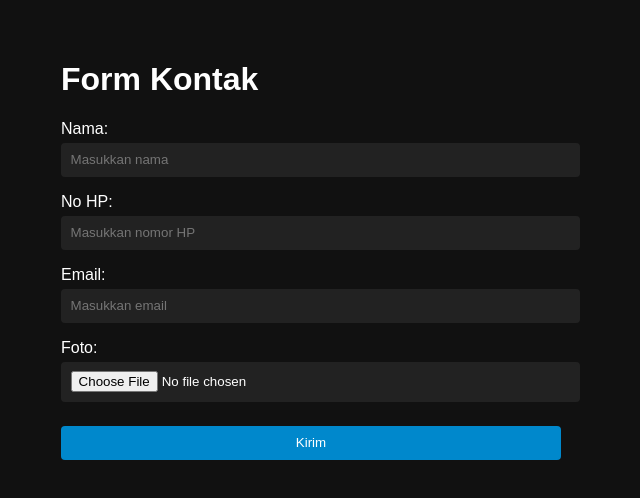
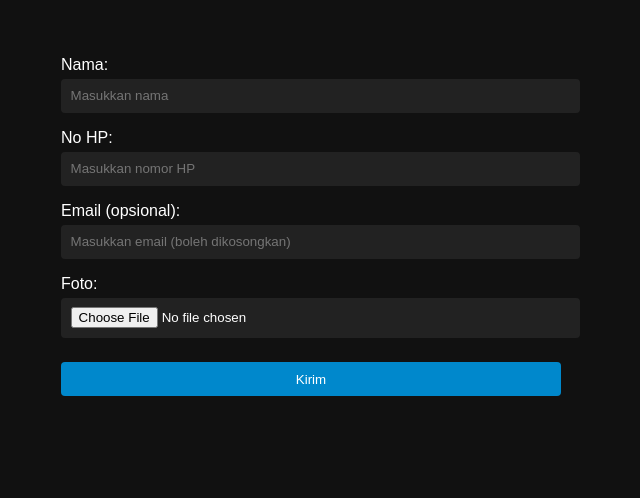
Before and after one commit to Pl21jal/Cb, a website: page index.html in a window 1280 px wide. Shown: the whole page, without its empty margins (329-969 px from the left). Drawn offline with Linux system fonts and the light colour scheme.

Commit message:
Update index.html

```diff
--- a/index.html
+++ b/index.html
@@ -47,7 +47,6 @@
 </head>
 <body>
   <div class="container">
-    <h1>Form Kontak</h1>
     <form id="contact-form" enctype="multipart/form-data">
       <label for="name">Nama:</label>
       <input
@@ -69,14 +68,13 @@
         required
       />
 
-      <label for="email">Email:</label>
+      <label for="email">Email (opsional):</label>
       <input
         type="email"
         id="email"
         name="email"
         autocomplete="email"
-        placeholder="Masukkan email"
-        required
+        placeholder="Masukkan email (boleh dikosongkan)"
       />
 
       <label for="photo">Foto:</label>
```
